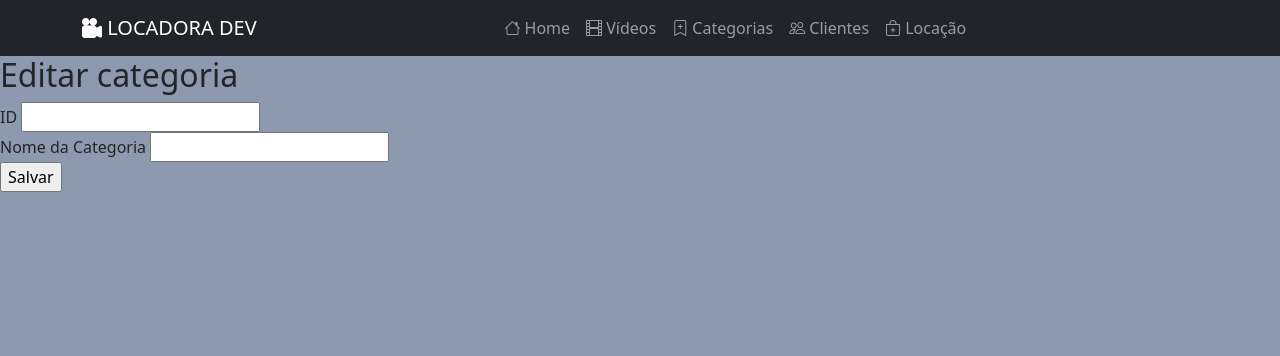
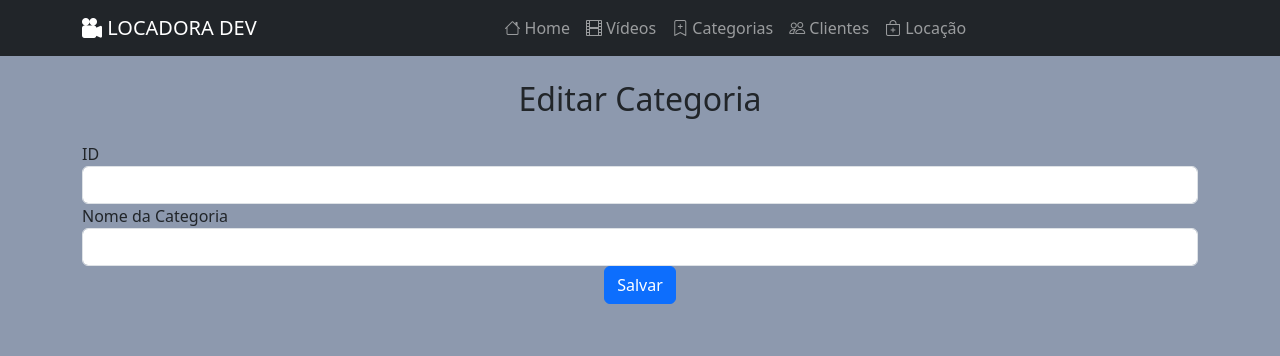
Before and after one commit to saviogeraldo/locadora, a PHP site: page /index.php?menu=editar-categorias in a window 1280 px wide. Shown: the top 356 px of the page. Run offline with PHP 8.4, Linux system fonts and the light colour scheme; data comes from the database, SQL or seed files in the repository; data that the repository does not hold is empty.

Commit message:
inserir botstrap edt-categoria

```diff
--- a/editar-categorias.php
+++ b/editar-categorias.php
@@ -1,23 +1,23 @@
+<h2 class="text-center my-4">Editar Categoria</h2>
+
 <?php
 $idCategoria = $_GET["idCategoria"];
-$sql = "SELECT * FROM tbCategorias WHERE idCategoria = '{$idCategoria}'";
+$sql = "SELECT * FROM tbcategorias WHERE idCategoria = '{$idCategoria}'";
 $rs = mysqli_query($conexao, $sql) or die("Erro ao realizar a consulta. Erro: " . mysqli_error($conexao));
 $dados = mysqli_fetch_assoc($rs);
 ?>
 
-<h2>Editar categoria</h2>
-
-<form action="index.php?menu=atualizar-categorias" method="post">
-    <div>
+<form action="index.php?menu=atualizar-categorias" method="post" class="container">
+    <div class="form-group">
         <label for="idCategoria">ID</label>
-        <input type="text" name="idCategoria" id="idCategoria" value="<?=$dados["idCategoria"]?>" readonly>
+        <input type="text" name="idCategoria" id="idCategoria" value="<?=$dados["idCategoria"]?>" class="form-control" readonly>
     </div>
-    <div>
+    <div class="form-group">
         <label for="nomeCategoria">Nome da Categoria</label>
-        <input type="text" name="nomeCategoria" id="nomeCategoria" value="<?=$dados["nomeCategoria"]?>">
+        <input type="text" name="nomeCategoria" id="nomeCategoria" value="<?=$dados["nomeCategoria"]?>" class="form-control">
     </div>
 
-    <div>
-         <input type="submit" value="Salvar">
+    <div class="text-center">
+         <input type="submit" value="Salvar" class="btn btn-primary">
     </div>
 </form>
```
